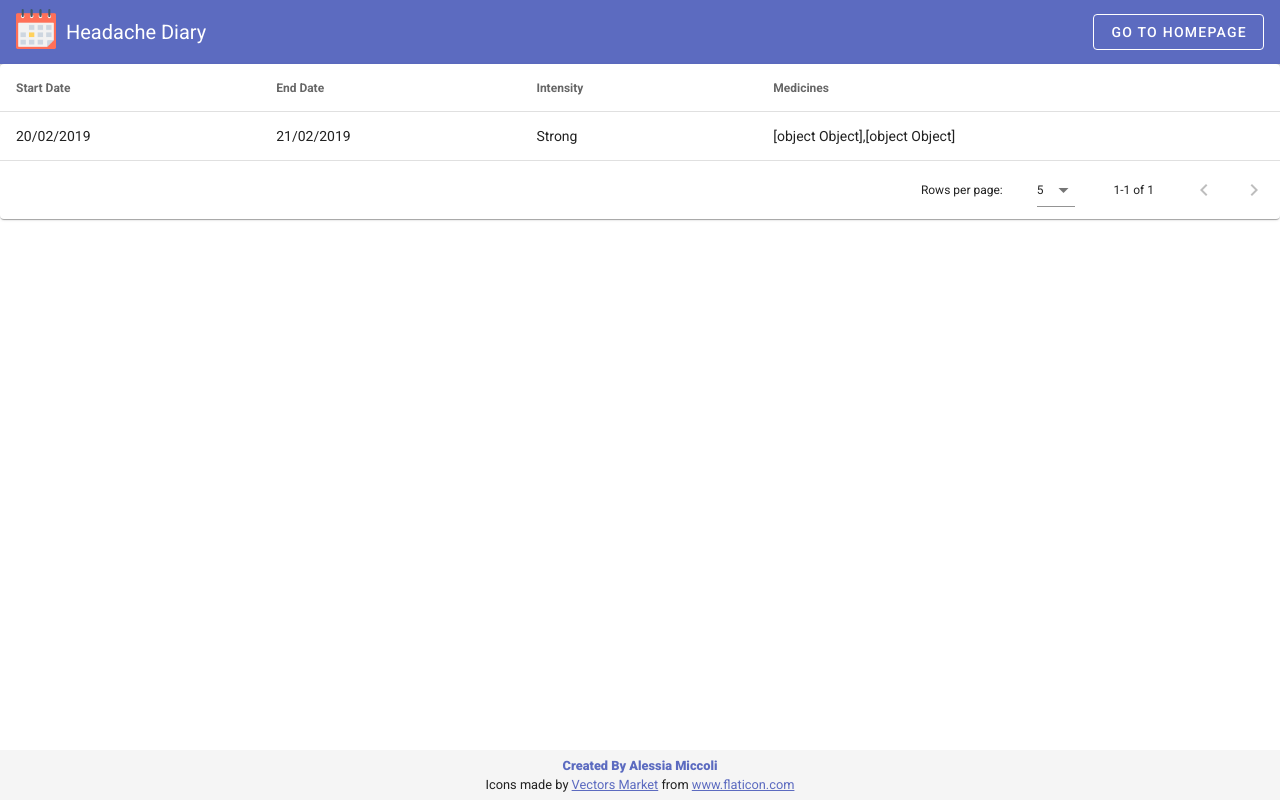
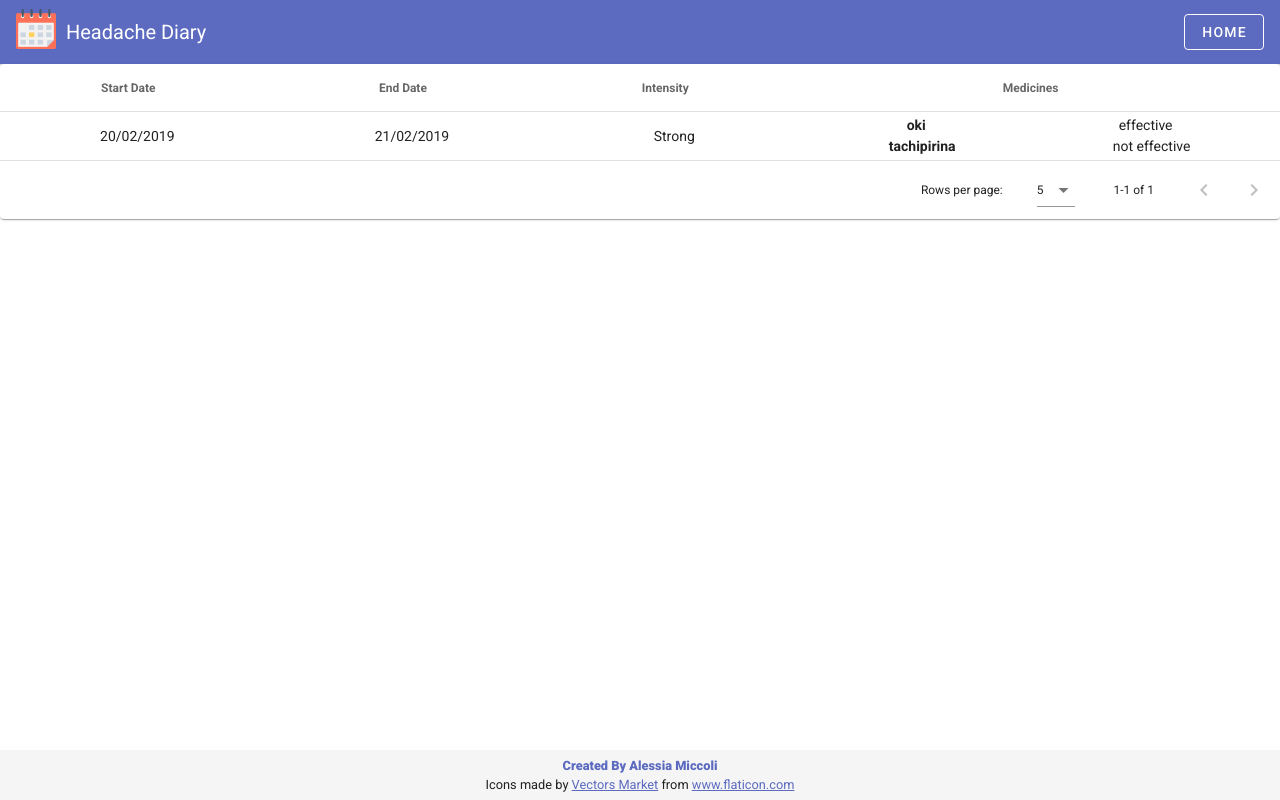
Before and after one commit to alessia-miccoli/headacheDiaryVue, a Vue app: page /#/headache-list in a window 1280 px wide. Built offline with nearby package versions, Linux system fonts and the light colour scheme.

Commit message:
created custom column for medicine list

```diff
--- a/src/components/CustomHeader.vue
+++ b/src/components/CustomHeader.vue
@@ -6,8 +6,8 @@
       </router-link>
       <v-toolbar-title class="white--text">Headache Diary</v-toolbar-title>
       <v-spacer></v-spacer>
-      <router-link v-if="isMainPage" to="/headache-list"><v-btn outlined color="white">Go to list</v-btn></router-link>
-      <router-link v-if="!isMainPage" to="/"><v-btn outlined color="white">go to Homepage</v-btn></router-link>
+      <router-link v-if="isMainPage" to="/headache-list"><v-btn outlined color="white">list</v-btn></router-link>
+      <router-link v-if="!isMainPage" to="/"><v-btn outlined color="white">Home</v-btn></router-link>
     </v-app-bar>
   </div>
 </template>
--- a/src/views/HeadachesList.vue
+++ b/src/views/HeadachesList.vue
@@ -5,7 +5,14 @@
       :items="headaches"
       :items-per-page="5"
       class="elevation-1"
-    ></v-data-table>
+    >
+    <template v-slot:item.medicines="{ item }">
+      <div class="medicine-container" v-for="medicine in item.medicines" :key="medicine.name" >
+        <div><b>{{medicine.name}}</b></div>
+        <div>{{medicine.effective ? 'effective' : 'not effective'}}</div>
+      </div>
+    </template>
+    </v-data-table>
   </v-content>
 </template>
 
@@ -18,11 +25,12 @@ export default {
     headers: [
     {
       text: 'Start Date',
+      align: 'center',
       value: 'startDate',
     },
-    { text: 'End Date', value: 'endDate' },
-    { text: 'Intensity', value: 'intensity' },
-    { text: 'Medicines', value: 'medicines' },
+    { text: 'End Date', align: 'center', value: 'endDate' },
+    { text: 'Intensity', align: 'center', value: 'intensity' },
+    { text: 'Medicines', align: 'center', value: 'medicines' },
   ],
   }),
   computed: {
@@ -33,44 +41,15 @@ export default {
 }
 </script>
 
-<style scoped>
+<style lang="scss" scoped>
+  .medicine-container{
+    display: flex;
+    justify-content: space-around;
+  }
 
-.table{
-  width: 100%;
-}
-
-.medicine-row div{
-  padding: 5px 20px;
-  border-bottom: 1px solid rgba(128, 128, 128, 0.199);
-  text-align: center;
-}
-
-.col{
-  background-color: rgba(128, 128, 128, 0.185);
-  height: 100%;
-}
-
-
-tr, td{
-  text-align: center;
-}
-
-.table-header{
-  background-color: #5c6bc0;
-  color: white;
-}
-
-th{
-  padding: 20px 0;
-  width: 33%;
-}
-
-.headache-list-container{
-  padding: 20px;
-}
-
-.button-container{
-  width: 100%;
-  padding: 20px;
-}
+  .medicine-container {
+    div + div {
+      margin-left: 10px;
+    }
+  }
 </style>
```
